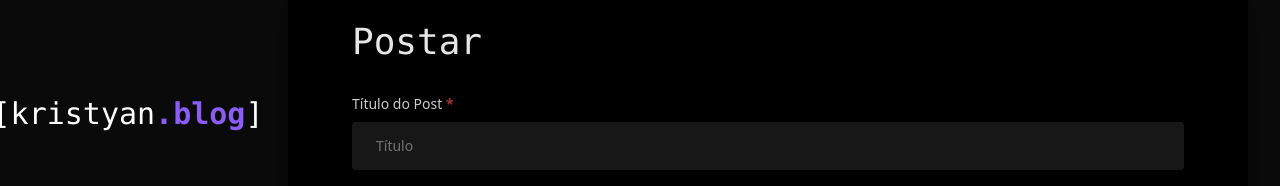
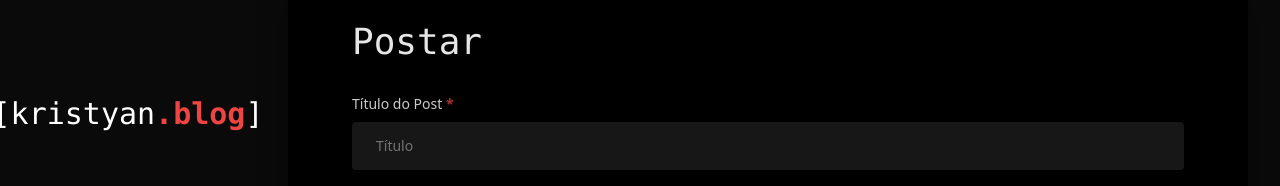
Before and after one commit to kristyancarvalho/blog-manager-app, a React (Vite) app: page /#/add-posts in a window 1280 px wide. Shown: the top 186 px of the page. Built offline with nearby package versions, Linux system fonts and the light colour scheme; no server answers.

Commit message:
[FEAT] logo accent color switching based on page accent color provided by navigation bar.

```diff
--- a/src/components/Logo.tsx
+++ b/src/components/Logo.tsx
@@ -1,10 +1,22 @@
 import { Link } from 'react-router-dom';
 
-export function Logo() {
+type AccentColor = 'blue' | 'green' | 'red';
+
+interface LogoProps {
+    accentColor: AccentColor;
+}
+
+const colorMap: Record<AccentColor, string> = {
+    blue: 'text-blue-500',
+    green: 'text-green-500',
+    red: 'text-red-500'
+};
+
+export function Logo({ accentColor }: LogoProps) {
     return (
         <Link key="home" to="/">
-            <code className="text-3xl text-white">
-                    [kristyan<strong className='text-bold text-violet-500'>.blog</strong>]
+            <code className="transition duration-300 text-3xl text-white">
+                [kristyan<strong className={`text-bold ${colorMap[accentColor]}`}>.blog</strong>]
             </code>
         </Link>
     )
--- a/src/components/NavigationBar.tsx
+++ b/src/components/NavigationBar.tsx
@@ -39,6 +39,7 @@ function SidebarNavigation() {
         });
         return { activeIndex: index, activeItem: navigationArray[index] };
     }, [location.pathname]);
+
     const toggleMenu = () => {
         setIsMenuOpen(!isMenuOpen);
     };
@@ -56,7 +57,7 @@ function SidebarNavigation() {
                 ${isMenuOpen ? 'translate-x-0' : '-translate-x-full'}
                 lg:translate-x-0`}>
                 <div className="w-full flex items-center justify-center">
-                    <Logo />
+                    <Logo accentColor={activeItem?.accentColor || 'blue'} />
                 </div>
                 <nav className="relative mt-24 mx-8 flex flex-col" ref={navRef}>
                     <motion.div
```
